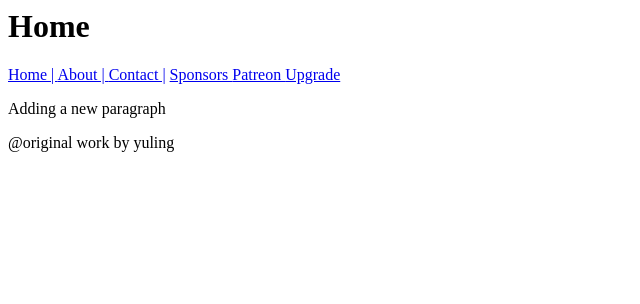
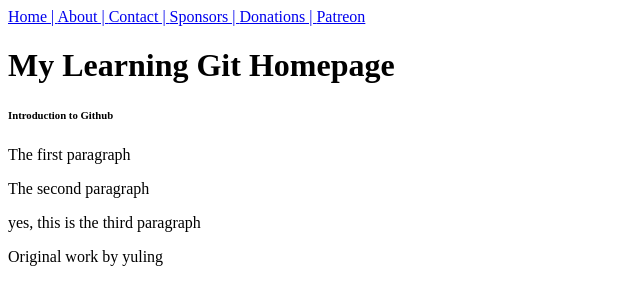
Before and after one commit to yulingggg/Practical2, a plain HTML site: page Homepage.html in a window 1280 px wide. Shown: the whole page, without its empty margins (0-640 px from the left). Drawn offline with Linux system fonts and the light colour scheme.

Commit message:
Add new about, contact and index file. Modify Homepage.html

```diff
--- a/Homepage.html
+++ b/Homepage.html
@@ -1,18 +1,21 @@
 <html>
   <head><title>Home</title></head>
   <body>
-    <h1>Home</h1>
     <nav>
-      <a href = '#'> Home | </a>
-      <a href = '#'> About | </a>
-      <a href = '#'> Contact |</a>
-      <a href = '#'> Sponsors </a>
-	  <a href = '#'> Patreon </a>
-	     <a href = '#'> Upgrade </a>
-      <p> Adding a new paragraph </p>
+      <a href = index.html> Home | </a>
+      <a href = about.html> About | </a>
+      <a href = contact.html> Contact | </a>
+      <a href = '#'> Sponsors | </a>
+      <a href = '#'> Donations | </a>
+      <a href = '#'> Patreon </a>
     </nav>
+    <h1>My Learning Git Homepage</h1>
+    <h6>Introduction to Github</h6>
+    <p>The first paragraph</p>
+    <p>The second paragraph</p>
+    <p>yes, this is the third paragraph</p>
   </body>
   <footer>
-    @original work by yuling
+    Original work by yuling
   </footer>
 </html>
```
Also changed, not shown: About.html (added), Contact.html (added), index.html (added).
